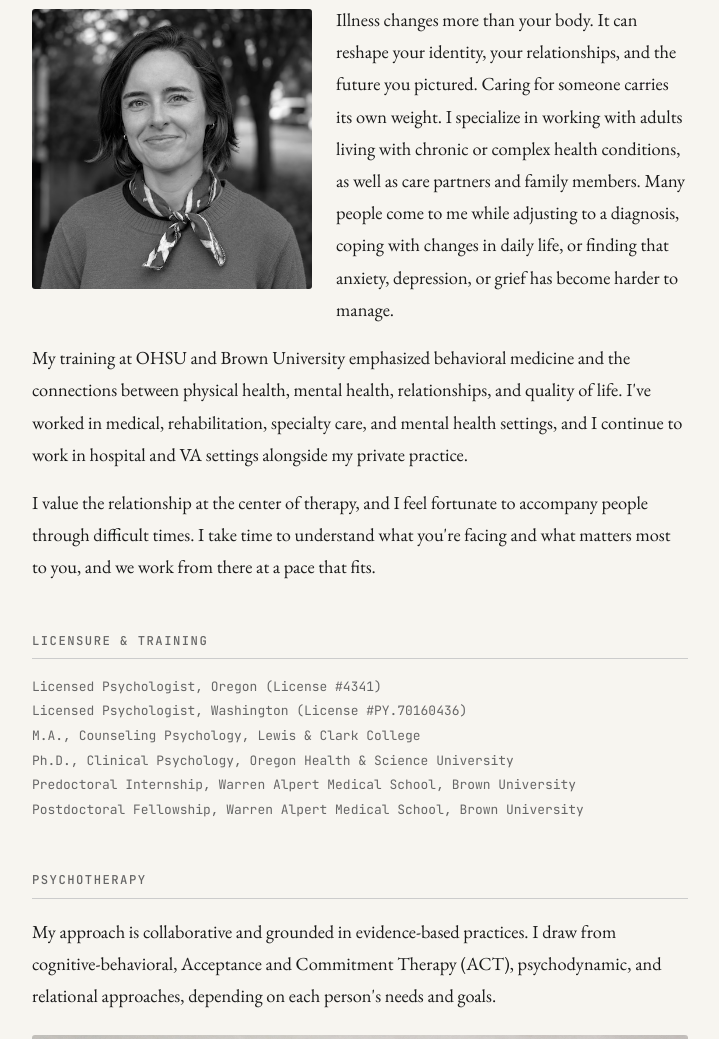
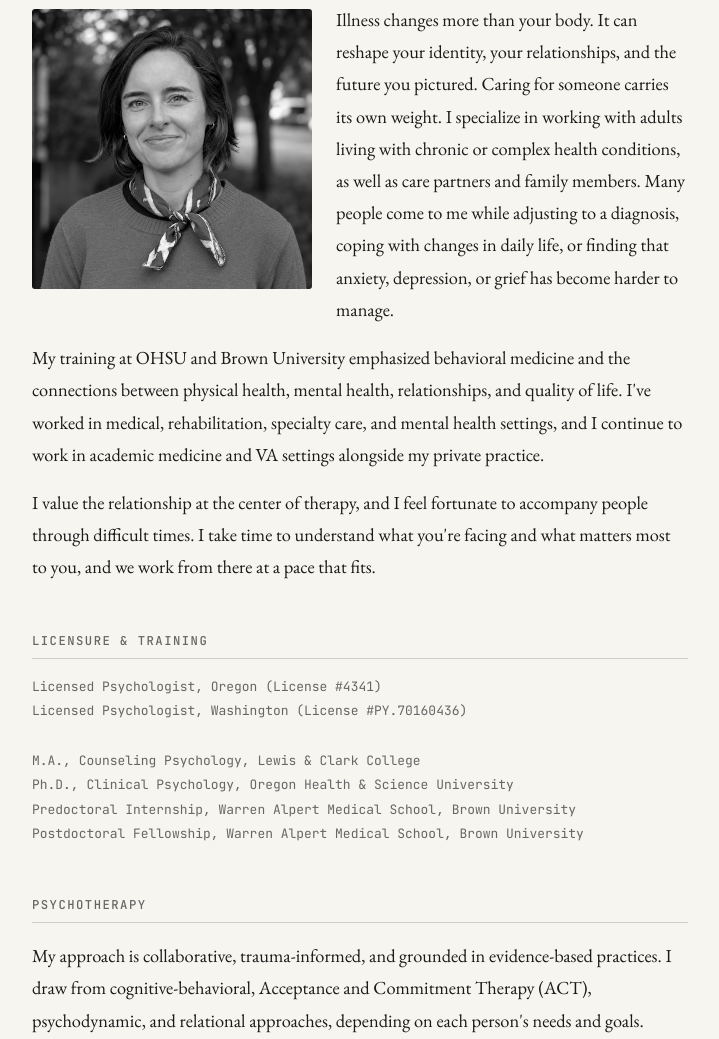
Before and after one commit to drkateshirley/drkateshirley.github.io, a plain HTML site: page clinical.html in a window 1280 px wide. Shown: the part 306-1345 px from the top of the page, without its empty margins (280-999 px from the left). Drawn offline with nearby package versions, Linux system fonts and the light colour scheme.

Commit message:
Update clinical.html

```diff
--- a/clinical.html
+++ b/clinical.html
@@ -9,7 +9,7 @@
   <meta name="description" content="Independent clinical psychology practice of Kate Shirley, Ph.D., offering behavioral medicine psychotherapy in Portland, Oregon.">
   <meta name="author" content="Kate Shirley, Ph.D.">
   <meta property="og:title" content="Clinical Practice | Kate Shirley, Ph.D.">
-  <meta property="og:description" content="Behavioral medicine psychotherapy in Portland, Oregon.">
+  <meta property="og:description" content="Behavioral medicine psychotherapy in Oregon and Washington.">
   <meta property="og:url" content="https://drkateshirley.com/clinical.html">
 
   <style>
@@ -289,7 +289,7 @@
         medicine and the connections between physical health, mental
         health, relationships, and quality of life. I've worked in medical,
         rehabilitation, specialty care, and mental health settings, and
-        I continue to work in hospital and VA settings alongside my
+        I continue to work in academic medicine and VA settings alongside my
         private practice.
       </p>
 
@@ -306,7 +306,7 @@
 
       <div class="meta">
         Licensed Psychologist, Oregon (License #4341)<br>
-        Licensed Psychologist, Washington (License #PY.70160436)<br>
+        Licensed Psychologist, Washington (License #PY.70160436)<br><br>
         M.A., Counseling Psychology, Lewis &amp; Clark College<br>
         Ph.D., Clinical Psychology, Oregon Health &amp; Science University<br>
         Predoctoral Internship, Warren Alpert Medical School, Brown University<br>
@@ -318,7 +318,7 @@
       <h2>Psychotherapy</h2>
 
       <p class="intro">
-        My approach is collaborative and grounded in evidence-based
+        My approach is collaborative, trauma-informed, and grounded in evidence-based
         practices. I draw from cognitive-behavioral, Acceptance and
         Commitment Therapy (ACT), psychodynamic, and relational
         approaches, depending on each person's needs and goals.
@@ -380,7 +380,7 @@
       <p>
         I offer individual psychotherapy in person at my office in
         the Sellwood neighborhood in Portland and via telehealth throughout Oregon and Washington.
-        Individual psychotherapy sessions are $185.
+        Individual psychotherapy sessions are $185. I reserve a limited number of reduced-fee appointments for individuals with financial need.
       </p>
 
       <p>
```
